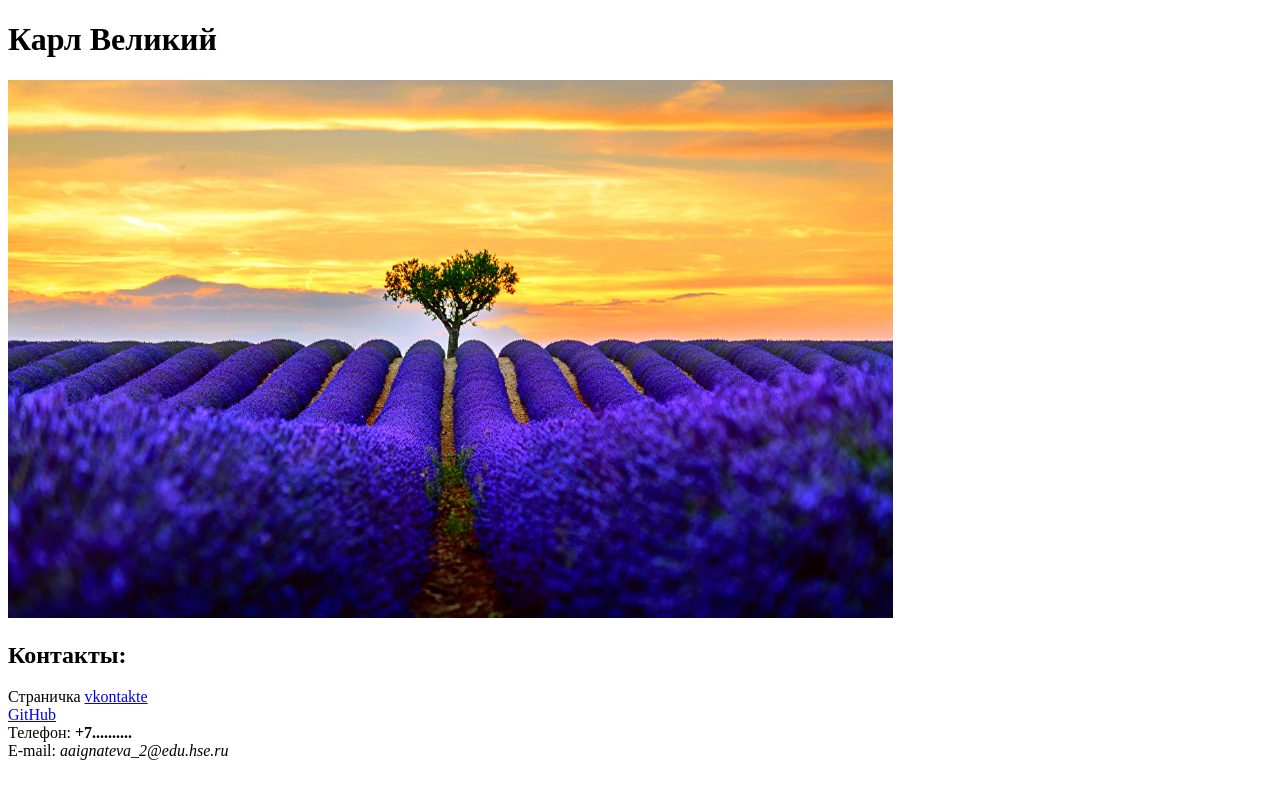
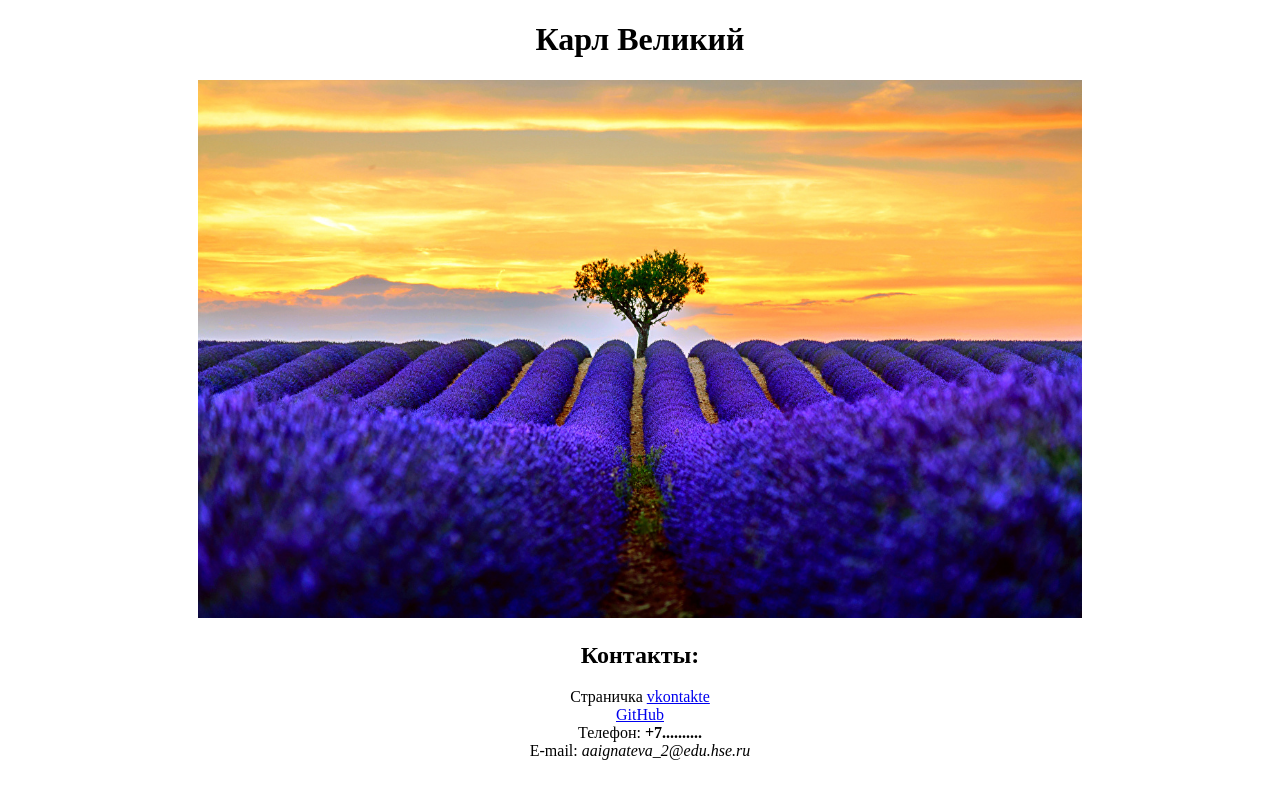
Before and after one commit to Alexinka/alexinka.github.io, a plain HTML site: page index.html in a window 1280 px wide. Drawn offline with Linux system fonts and the light colour scheme.

Commit message:
Update index.html

```diff
--- a/index.html
+++ b/index.html
@@ -1,11 +1,12 @@
 <!doctype html>
 <html>
 <head>
-<meta charset="utf-8"> <title>Моя
- личная страничка</title> </head>
+<meta charset="utf-8">
+ <title>Моя личная страничка</title>
+ </head>
  <body>
- <left><h1>Карл Великий</h1></left>
- <left><img alt="Это я" width="70%" src="me.jpg"></left>
+ <center><h1>Карл Великий</h1></left>
+ <center><img alt="Это я" width="70%" src="me.jpg"></left>
  <br/>
  <h2>Контакты:</h2>
  Страничка <a href=https://vk.com/username/>vkontakte</a>
```
